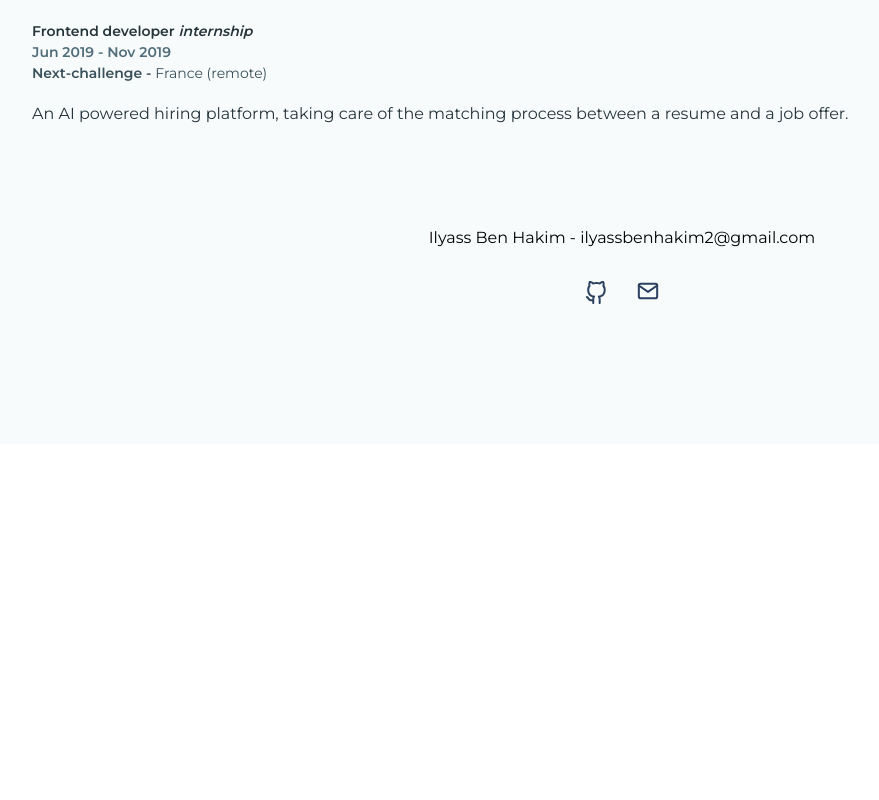
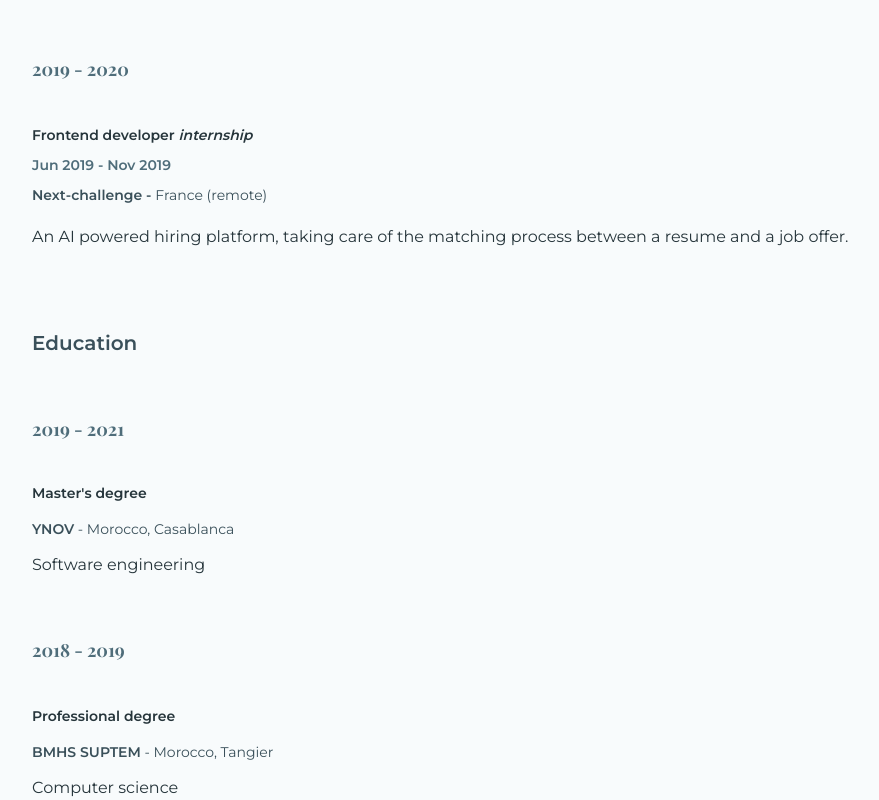
Before and after one commit to BenHakimIlyass/portfolio, a Next.js app: page / in a window 1280 px wide. Shown: the part 1200-2000 px from the top of the page, without its empty margins (18-897 px from the left). Before the commit the page ends 1644 px from the top, so only its background shows below. Built offline with nearby package versions, Linux system fonts and the light colour scheme.

Commit message:
Added all missing content and fixed line height issue

```diff
--- a/components/career.tsx
+++ b/components/career.tsx
@@ -15,24 +15,28 @@ const Career: React.FC<Props> = (props) => {
 
   return (
     <Stack className="gap-18">
-      <Stack gap="6">
-        <Typo variant="h5" className="text-grey-500">
+      <Stack className="gap-6">
+        <Typo variant="h5" className="text-grey-500 leading-5">
           {position}{' '}
-          <Typo variant="h5" as="span" className="italic font-regular">
+          <Typo
+            variant="h5"
+            as="span"
+            className="italic font-regular leading-5"
+          >
             {mode}
           </Typo>
         </Typo>
-        <Typo variant="h5" className="text-grey-300">
+        <Typo variant="h5" className="text-grey-300 leading-5">
           {period}
         </Typo>
-        <Typo variant="small" className="text-grey-400">
+        <Typo variant="small" className="text-grey-400 leading-6">
           <Typo variant="smallSemibold" as="span">
             {company} -{' '}
           </Typo>
           {location} (remote)
         </Typo>
       </Stack>
-      <Typo variant="p" className="text-grey-500">
+      <Typo variant="p" className="text-grey-500 leading-6">
         {description}
       </Typo>
     </Stack>
--- a/components/education.tsx
+++ b/components/education.tsx
@@ -2,41 +2,33 @@ import Stack from '../kit/stack'
 import Typo from '../kit/typo'
 
 type Props = {
-  position: string
-  mode: string
-  period: string
-  company: string
+  univesity: string
+  degree: string
   location: string
-  description: string
+  field: string
 }
 
-const Career: React.FC<Props> = (props) => {
-  const { position, mode, period, company, location, description } = props
+const Education: React.FC<Props> = (props) => {
+  const { univesity, degree, location, field } = props
 
   return (
-    <Stack className="gap-18">
-      <Stack gap="6">
-        <Typo variant="h5" className="text-grey-500">
-          {position}{' '}
-          <Typo variant="h5" as="span" className="italic font-regular">
-            {mode}
-          </Typo>
-        </Typo>
-        <Typo variant="h5" className="text-grey-300">
-          {period}
-        </Typo>
-        <Typo variant="small" className="text-grey-400">
-          <Typo variant="smallSemibold" as="span">
-            {company} -{' '}
-          </Typo>
-          {location} (remote)
-        </Typo>
-      </Stack>
-      <Typo variant="p" className="text-grey-500">
-        {description}
+    <Stack className="gap-12">
+      <Typo variant="h5" className="text-grey-500 leading-5">
+        {degree} degree
+      </Typo>
+
+      <Typo variant="small" className="text-grey-400 leading-6">
+        <Typo variant="smallSemibold" as="span" className="text-grey-400 leading-5">
+          {univesity}
+        </Typo>{' - '}
+        {location}
+      </Typo>
+
+      <Typo variant="p" className="text-grey-500 leading-6">
+        {field}
       </Typo>
     </Stack>
   )
 }
 
-export default Career
+export default Education
--- a/pages/index.tsx
+++ b/pages/index.tsx
@@ -5,6 +5,7 @@ import * as Icon from '../kit/icon'
 import Typo from '../kit/typo'
 import Stack from '../kit/stack'
 import Career from '../components/career'
+import Education from '../components/education'
 
 const Home: NextPage = () => {
   return (
@@ -20,10 +21,10 @@ const Home: NextPage = () => {
           <header>
             {/* hero */}
             <Stack className="gap-12">
-              <Typo variant="h1" className="text-grey-500">
+              <Typo variant="h1" className="text-grey-500 leading-1">
                 Hey there, welcome to my portfolio
               </Typo>
-              <Typo variant="h2" className="text-indigo-500">
+              <Typo variant="h2" className="text-indigo-500 leading-2">
                 My name is Ilyass Ben Hakim - I’m a Software engineer
               </Typo>
             </Stack>
@@ -34,13 +35,13 @@ const Home: NextPage = () => {
             <Stack className="gap-80">
               {/* career */}
               <Stack className="gap-60">
-                <Typo variant="h3" className="text-grey-400">
+                <Typo variant="h3" className="text-grey-400 leading-3">
                   Career
                 </Typo>
 
                 {/* 2021 - 2022 */}
                 <Stack className="gap-40">
-                  <Typo variant="h4" className="text-grey-300">
+                  <Typo variant="h4" className="text-grey-300 leading-4">
                     2021 - 2022
                   </Typo>
                   <Career
@@ -82,6 +83,7 @@ const Home: NextPage = () => {
                     location="Earth"
                     description="A community platform for everything Gluten-free related."
                   />
+                </Stack>
 
                 {/* 2019 - 2020 */}
                 <Stack className="gap-40">
@@ -97,6 +99,38 @@ const Home: NextPage = () => {
                     description="An AI powered hiring platform, taking care of the matching process between a resume and a job offer."
                   />
                 </Stack>
+              </Stack>
+
+              {/* education */}
+              <Stack className="gap-60">
+                <Typo variant="h3" className="text-grey-400 leading-3">
+                  Education
+                </Typo>
+
+                {/* 2019 - 2021 */}
+                <Stack className="gap-40">
+                  <Typo variant="h4" className="text-grey-300 leading-4">
+                    2019 - 2021
+                  </Typo>
+                  <Education
+                    location="Morocco, Casablanca"
+                    degree="Master's"
+                    univesity="YNOV"
+                    field="Software engineering"
+                  />
+                </Stack>
+
+                {/* 2018 - 2019 */}
+                <Stack className="gap-40">
+                  <Typo variant="h4" className="text-grey-300">
+                    2018 - 2019
+                  </Typo>
+                  <Education
+                    location="Morocco, Tangier"
+                    degree="Professional"
+                    univesity="BMHS SUPTEM"
+                    field="Computer science"
+                  />
                 </Stack>
               </Stack>
             </Stack>
--- a/tailwind.config.js
+++ b/tailwind.config.js
@@ -93,6 +93,14 @@ module.exports = {
         '100': '100px',
         '140': '140px',
       },
+      lineHeight: {
+        '1': '47px',
+        '2': '34px',
+        '3': '28px',
+        '4': '24px',
+        '5': '24px',
+        '6': '24px',
+      },
       borderRadius: {
         'xl': '84px',
       },
```
Lines whose indentation alone changed are shown as unchanged.
